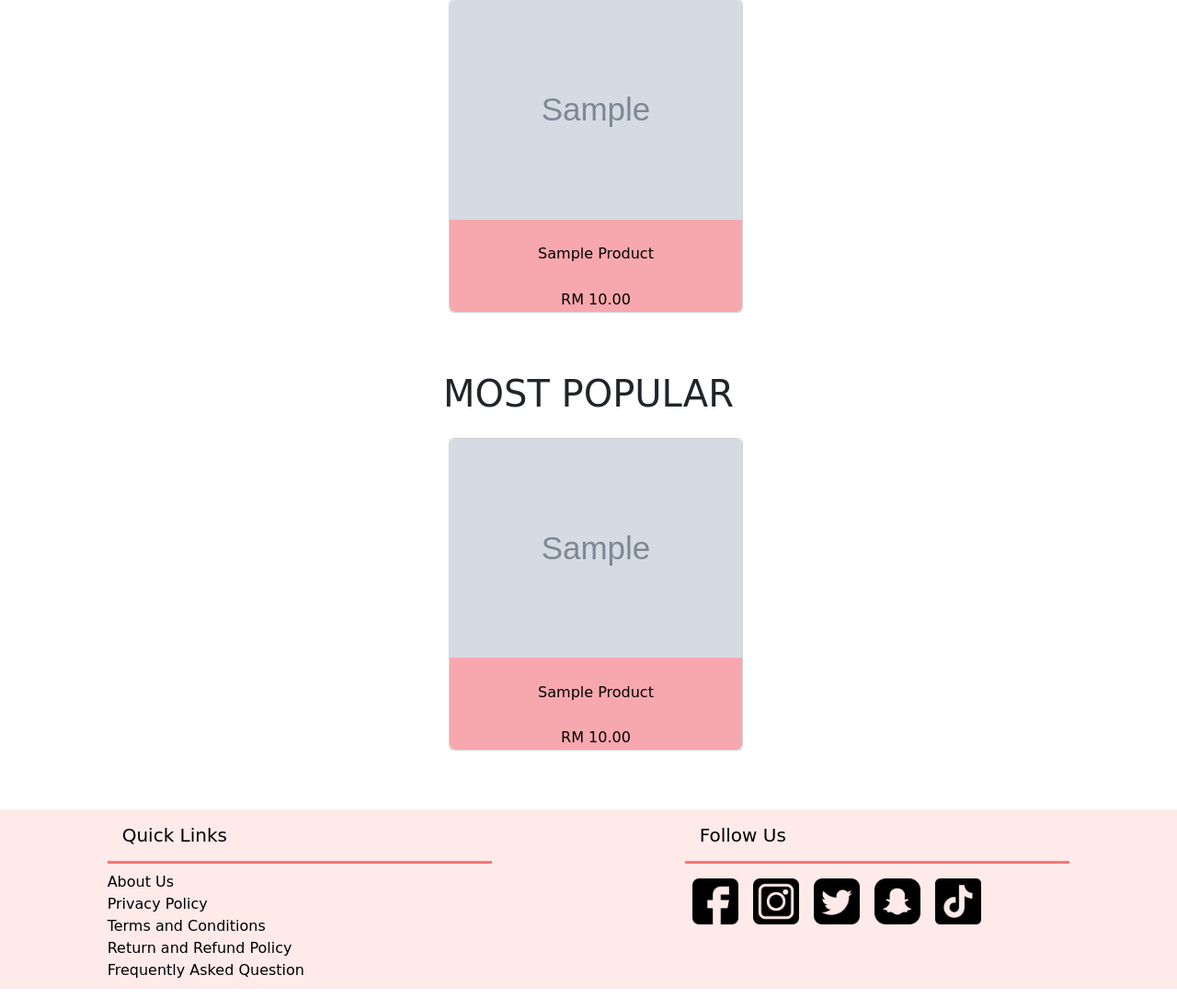
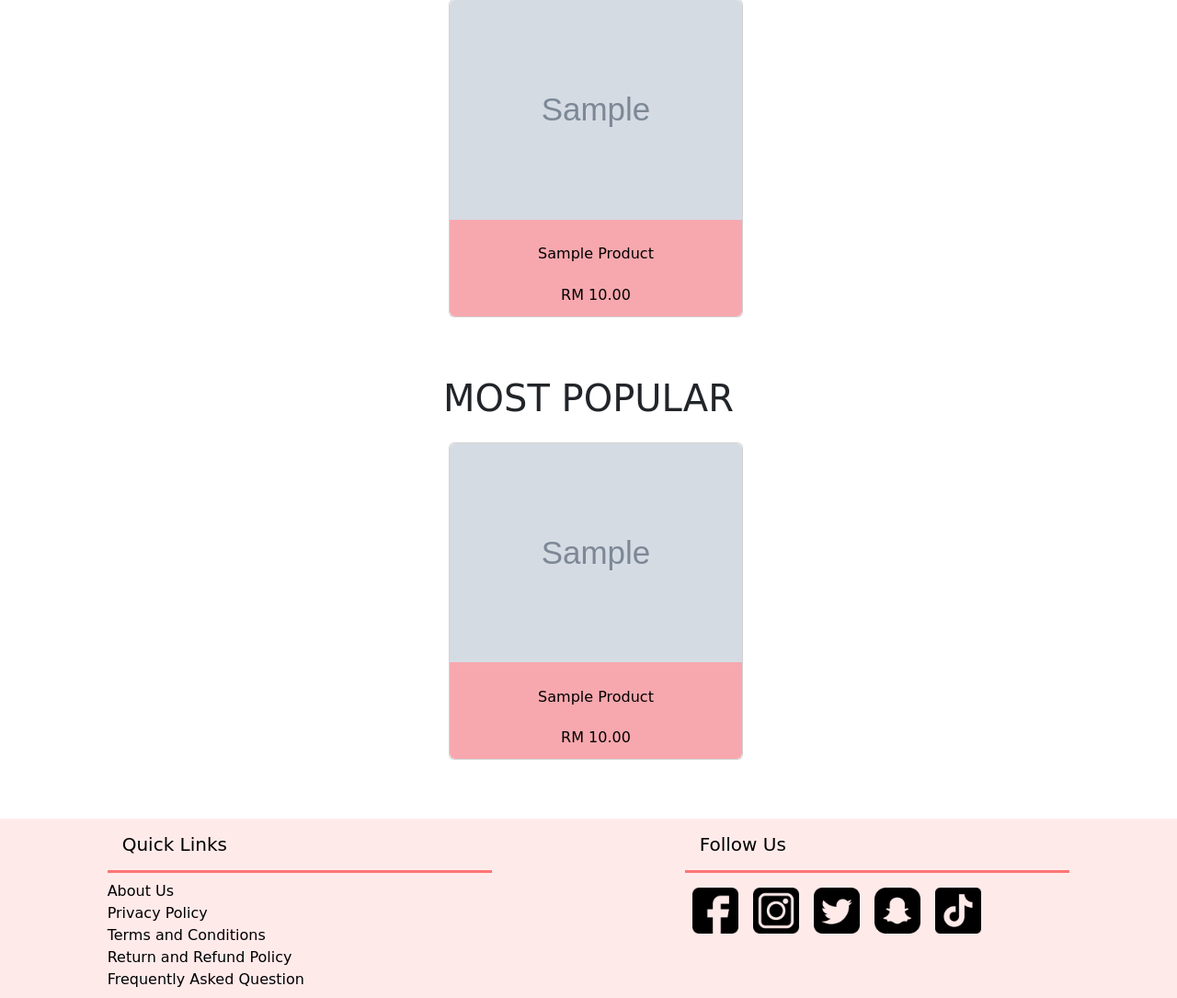
Before and after one commit to CLaire1903/FYP, a PHP site: page / in a window 1280 px wide. Shown: the part 237-1322 px from the top of the page at 92% size. Run offline with PHP 8.4, Linux system fonts and the light colour scheme; tables that the repository leaves empty or names only in its code hold one stand-in row (values such as "Sample post"); grey boxes marked "Sample" are stand-in pictures.

Commit message:
product price css edited

```diff
--- a/css/product.css
+++ b/css/product.css
@@ -17,8 +17,10 @@
 
 .productDetailPrice {
     background-color: #f7A8AE;
-    height: 25px;
-    padding-bottom: 10px;
+    height: 30px;
+    display: flex;
+    justify-content: center;
+    align-items:center ;
 }
 
 .productDetailName, .productDetailPrice {
```
